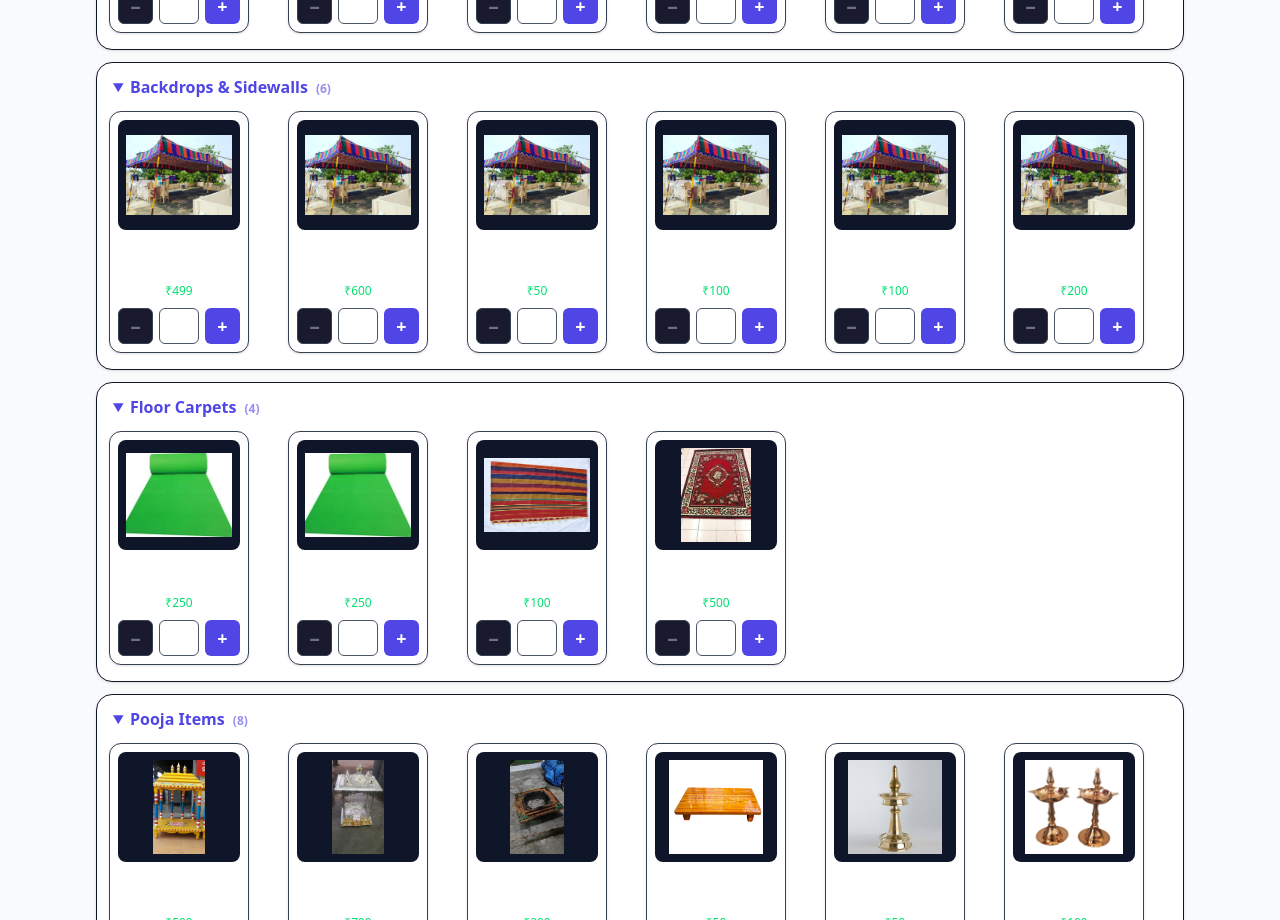
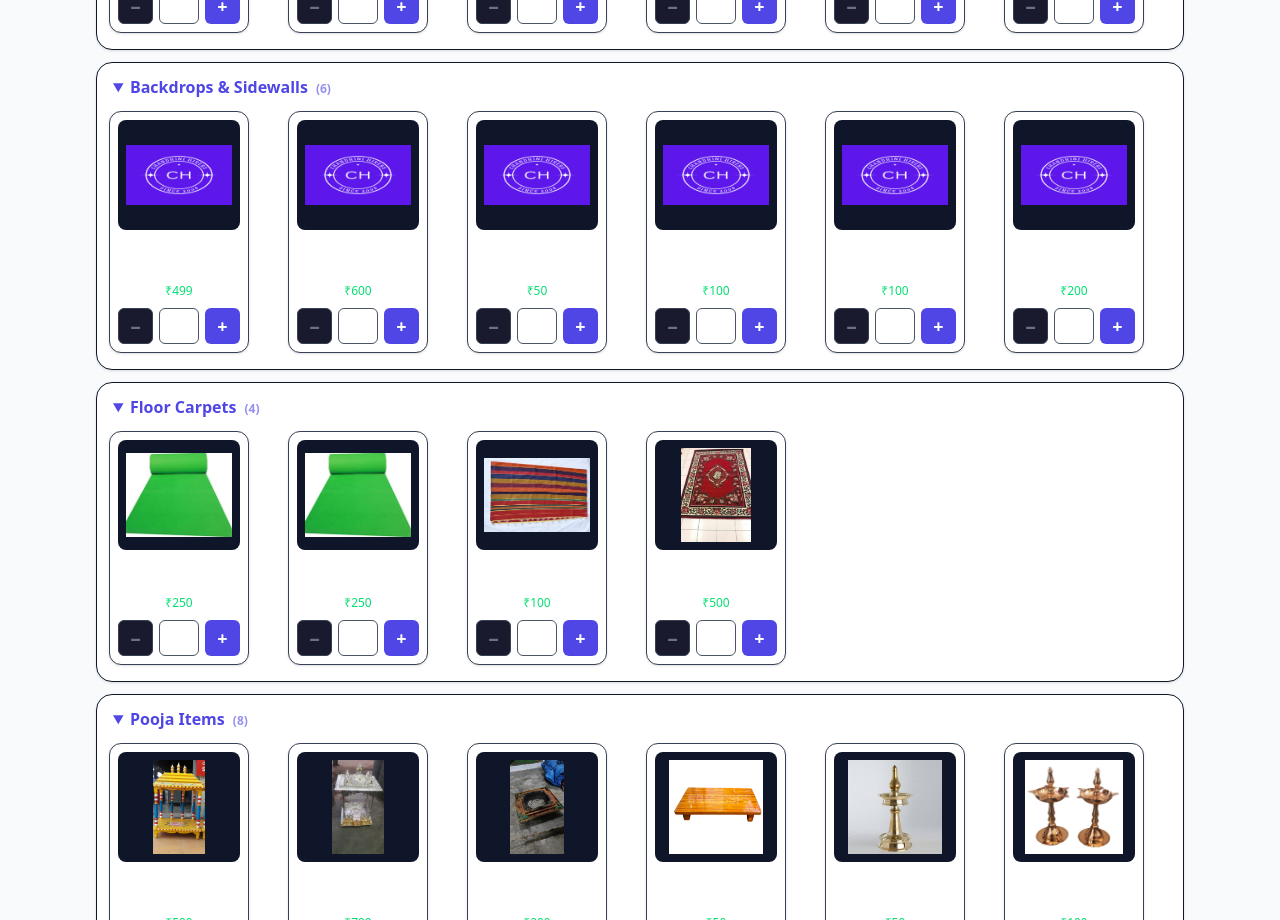
Before and after one commit to nawazshareefshaiksfdc/chandini-hirers-web, a Next.js app: page / in a window 1280 px wide. Shown: the part 2360-3280 px from the top of the page. Built offline with nearby package versions, Linux system fonts and the light colour scheme.

Commit message:
Update catalog.ts

```diff
--- a/src/data/catalog.ts
+++ b/src/data/catalog.ts
@@ -74,12 +74,12 @@ export const kCatalog: Item[] = [
   { id: "pi8", name: "3.5F Kundena", imageAssets: ["./images/PoojaItems/Kundena3.jpg"], price: 300, category: Categories.poojaItems },
 
   // ─────────────────────────── Backdrops & Sidewalls ───────────────────────────
-  { id: "bs1", name: "Side Curtain 1", imageAssets: ["./images/shamiyana3.jpg"], price: 499, category: Categories.backdropsAndSideWalls },
-  { id: "bs2", name: "Side Curtain 2", imageAssets: ["./images/shamiyana3.jpg"], price: 600, category: Categories.backdropsAndSideWalls },
-  { id: "bs3", name: "Colour Curtain 15F", imageAssets: ["./images/shamiyana3.jpg"], price: 50, category: Categories.backdropsAndSideWalls },
-  { id: "bs4", name: "Colour Curtain 30F", imageAssets: ["./images/shamiyana3.jpg"], price: 100, category: Categories.backdropsAndSideWalls },
-  { id: "bs5", name: "White Curtain 15F", imageAssets: ["./images/shamiyana3.jpg"], price: 100, category: Categories.backdropsAndSideWalls },
-  { id: "bs6", name: "White Curtain 30F", imageAssets: ["./images/shamiyana3.jpg"], price: 200, category: Categories.backdropsAndSideWalls },
+  { id: "bs1", name: "Side Curtain 1", imageAssets: ["./images/placeholder.jpeg"], price: 499, category: Categories.backdropsAndSideWalls },
+  { id: "bs2", name: "Side Curtain 2", imageAssets: ["./images/placeholder.jpeg"], price: 600, category: Categories.backdropsAndSideWalls },
+  { id: "bs3", name: "Colour Curtain 15F", imageAssets: ["./images/placeholder.jpeg"], price: 50, category: Categories.backdropsAndSideWalls },
+  { id: "bs4", name: "Colour Curtain 30F", imageAssets: ["./images/placeholder.jpeg"], price: 100, category: Categories.backdropsAndSideWalls },
+  { id: "bs5", name: "White Curtain 15F", imageAssets: ["./images/placeholder.jpeg"], price: 100, category: Categories.backdropsAndSideWalls },
+  { id: "bs6", name: "White Curtain 30F", imageAssets: ["./images/placeholder.jpeg"], price: 200, category: Categories.backdropsAndSideWalls },
 
   // ─────────────────────────── Chairs & Sofas ───────────────────────────
 { id: "cs1", name: "Blue Chair", imageAssets: ["./images/Chairs&Sofas/BlueChair.jpg"], price: 5, category: Categories.chairsAndSofas },
```
